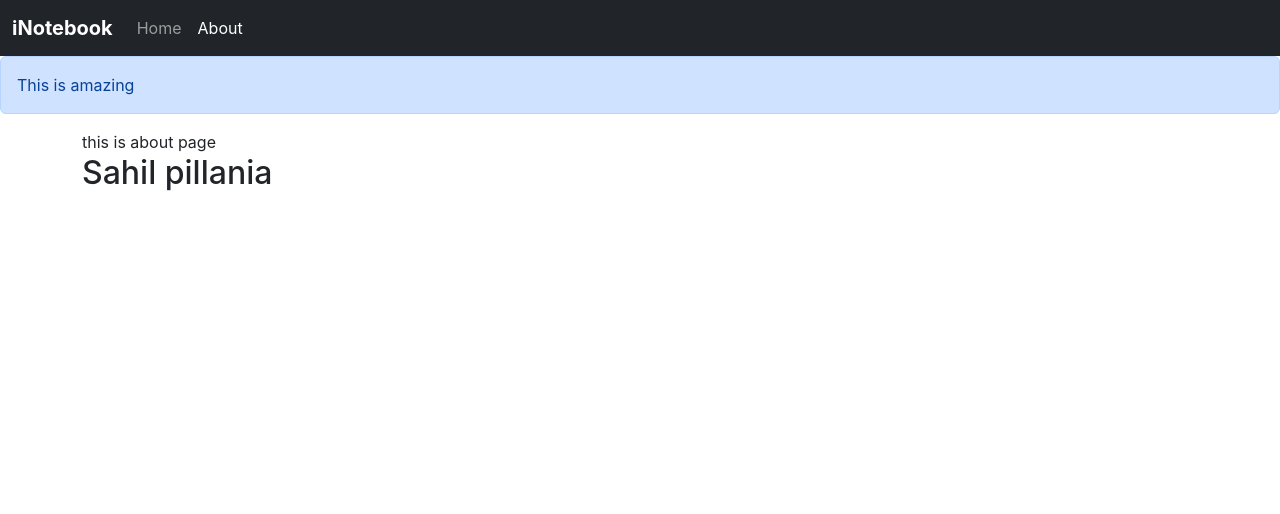
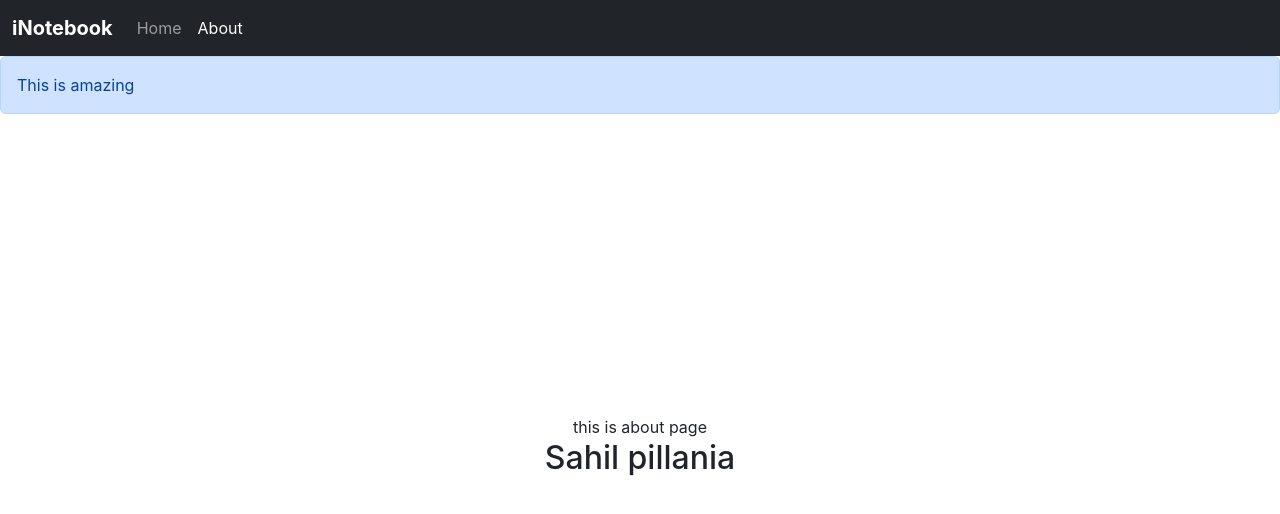
Before and after one commit to Sahil-pillania/react_inotebook, a React (Create React App) app: page /about in a window 1280 px wide. Shown: the top 514 px of the page. Built offline with nearby package versions, Linux system fonts and the light colour scheme.

Commit message:
about page

```diff
--- a/src/components/About.js
+++ b/src/components/About.js
@@ -1,10 +1,20 @@
+import { faCircleXmark } from "@fortawesome/free-solid-svg-icons";
 import React from "react";
 
 const About = () => {
+  const style = {
+    display: "flex",
+    "align-items": "center",
+    "justify-content": "center",
+    "flex-direction": "column",
+    height: "80vh",
+  };
   return (
     <>
-      <div>this is about page</div>
-      <h2>Sahil pillania</h2>
+      <div style={style}>
+        <div>this is about page</div>
+        <h2>Sahil pillania</h2>
+      </div>
     </>
   );
 };
--- a/src/context/notes/NoteState.js
+++ b/src/context/notes/NoteState.js
@@ -1,6 +1,5 @@
 import React, { useState } from "react";
 import noteContext from "./NoteContext";
-
 const NoteState = (props) => {
   const host = "http://localhost:5000";
 
@@ -76,7 +75,7 @@ const NoteState = (props) => {
     // edit logic
     for (let index = 0; index < notes.length; index++) {
       const element = notes[index];
-      if (element._id == id) {
+      if (element._id === id) {
         element.title = title;
         element.description = description;
         element.tag = tag;
```
